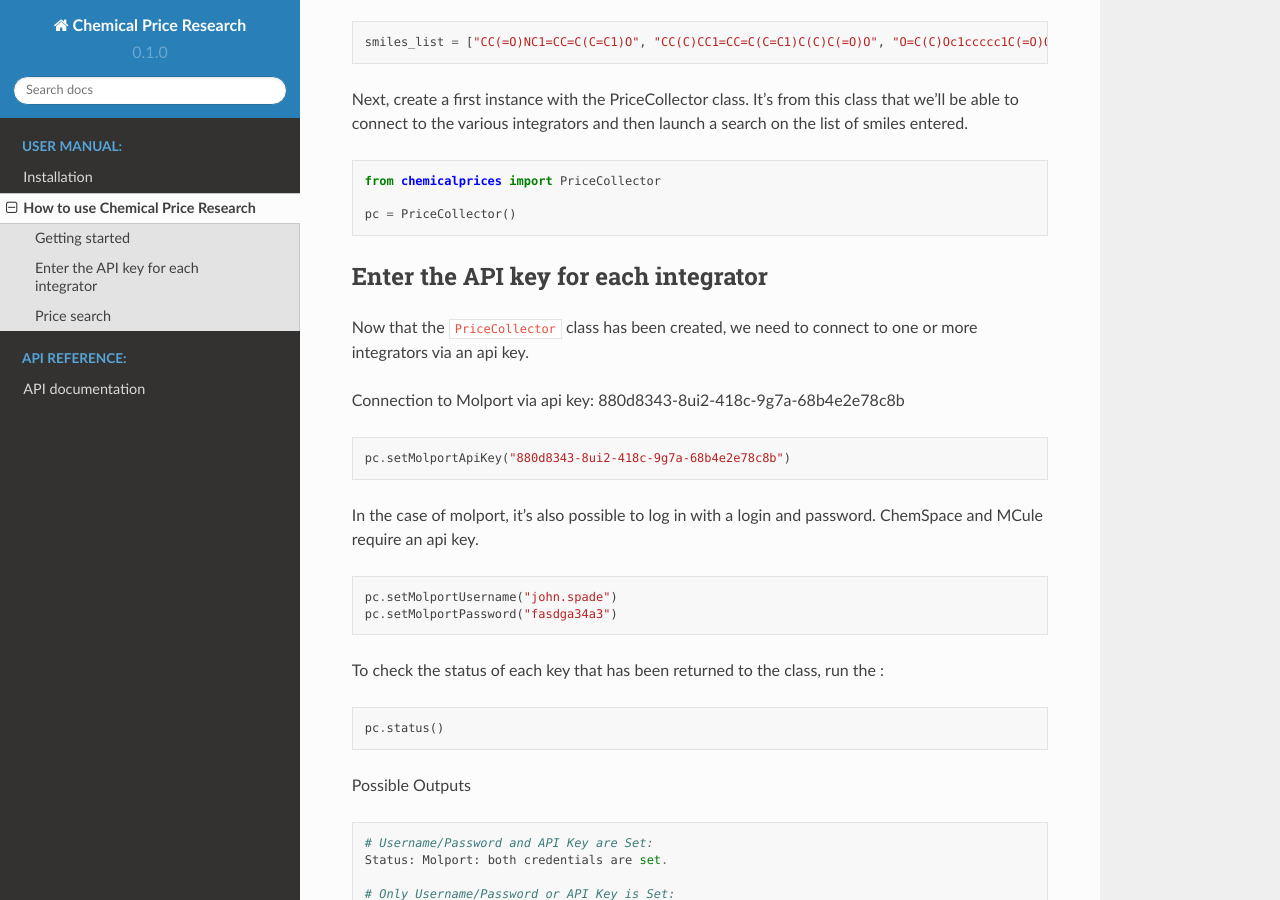
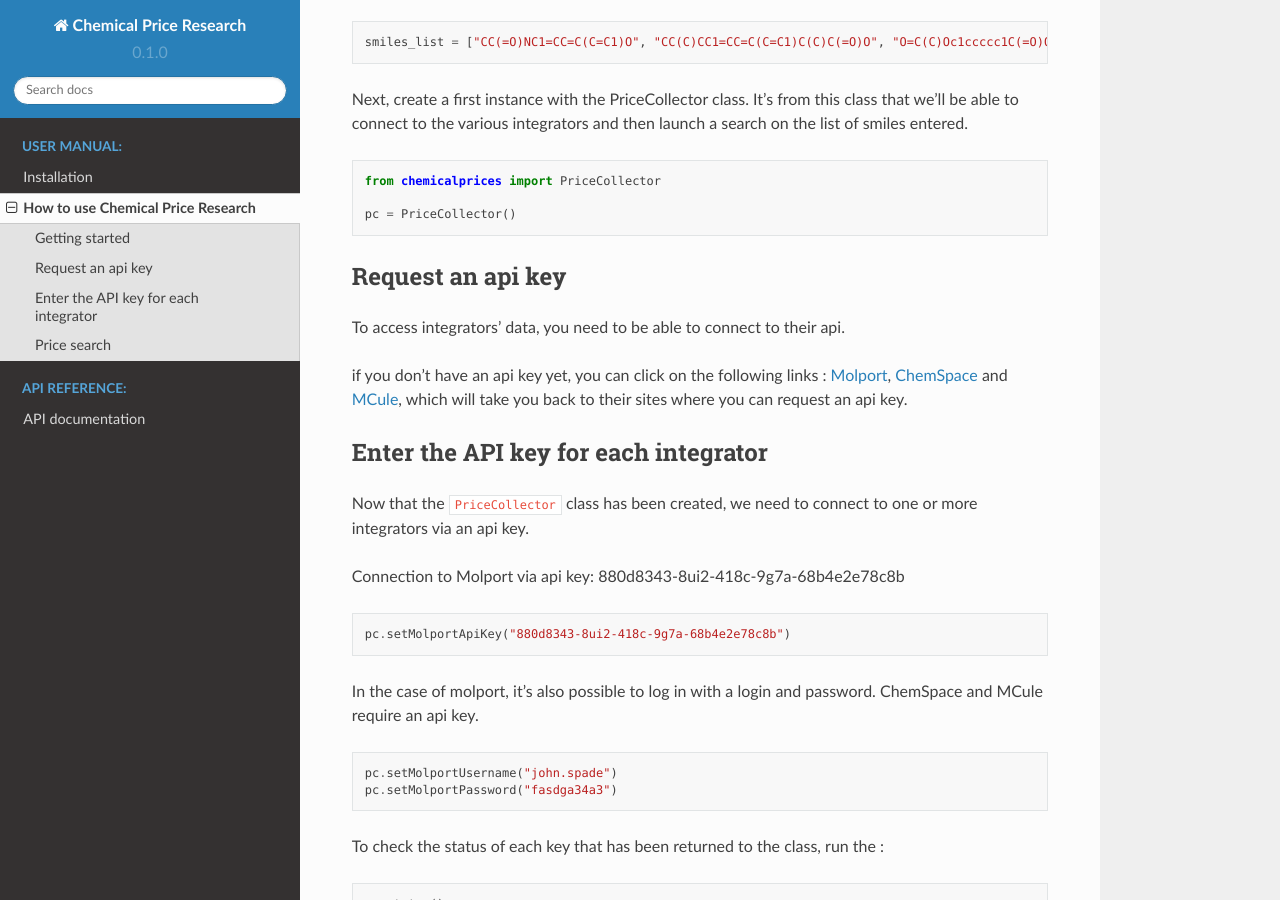
Before and after one commit to bsaliou/ChemPrice, a Sphinx documentation site: the page built from docs/user_manual/getting_started.rst, in a window 1280 px wide and 900 px high, scrolled down 339 px. Built offline with Sphinx 7.4.7 and the Read the Docs theme 2.0.0, drawn with Linux system fonts in a browser that asks for light colours.

Commit message:
end getting_started

```diff
--- a/docs/user_manual/getting_started.rst
+++ b/docs/user_manual/getting_started.rst
@@ -23,6 +23,17 @@ on the list of smiles entered.
     from chemicalprices import PriceCollector
 
     pc = PriceCollector()
+
+Request an api key
+--------------------
+
+To access integrators' data, you need to be able to connect to their api.
+
+if you don't have an api key yet, you can click on the following links :
+`Molport <https://www.molport.com/shop/user-api-keys>`_,
+`ChemSpace <https://chem-space.com/contacts>`_ and
+`MCule <https://mcule.com/contact/>`_,
+which will take you back to their sites where you can request an api key.
 
 Enter the API key for each integrator
 --------------------
```
Also changed, not shown: docs/api.rst (+29 -7 lines).
